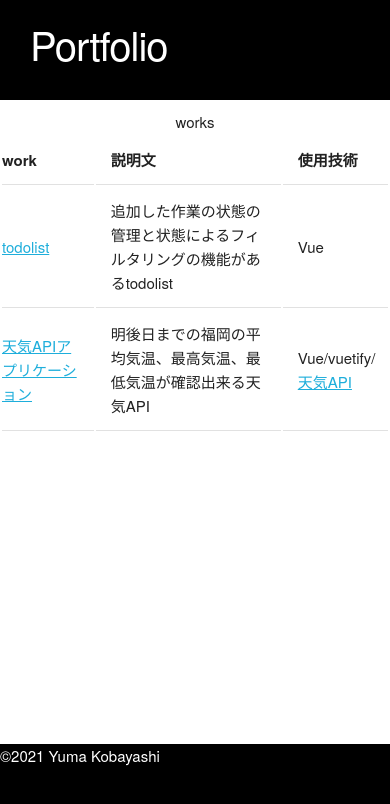
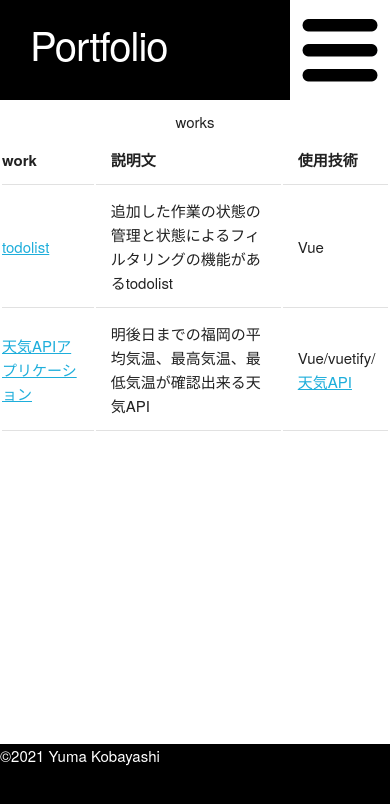
Before and after one commit to yuma6/po, a plain HTML site: page index.html in a window 390 px wide. Drawn offline with nearby package versions, Linux system fonts and the light colour scheme.

Commit message:
hamburger-class-name

```diff
--- a/responsive.css
+++ b/responsive.css
@@ -18,7 +18,7 @@
     .he-item {
         display: none;
     }
-    .he-humburger-img {
+    .he-hamburger-img {
         display: block;
     }
 }
```
